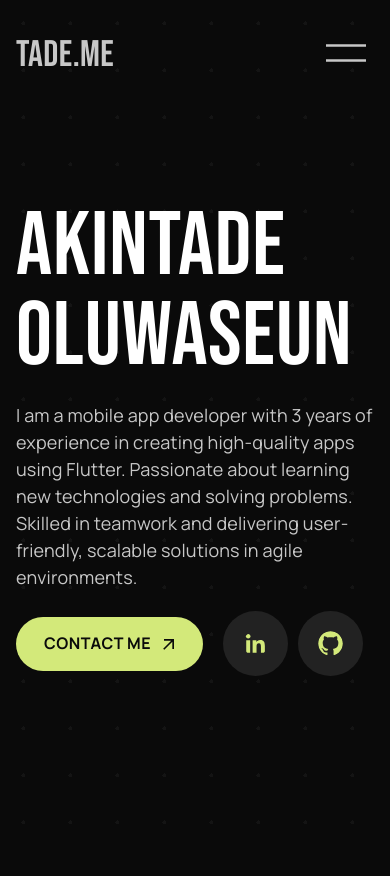
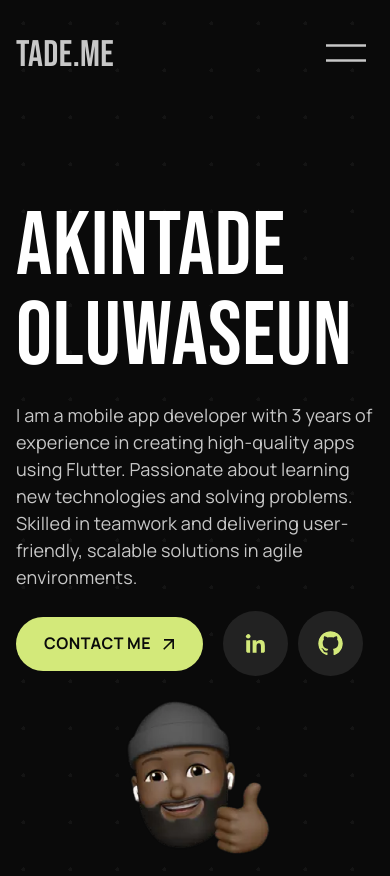
Before and after one commit to Gideon-Buba/portfolio, a React (Vite) app: page / in a window 390 px wide. Before the commit the page ends 844 px from the top, so only its background shows below. Built offline with nearby package versions, Linux system fonts and the light colour scheme.

Commit message:
fixed memoji responsiveness

```diff
--- a/src/components/Hero.tsx
+++ b/src/components/Hero.tsx
@@ -12,9 +12,7 @@ const HeroContainer = styled(Box)(() => ({
   gridTemplateRows: "1fr",
   gridColumnGap: "0px",
   gridRowGap: "0px",
-  // padding: "0 16px",
 
-  // Add media query for mobile view
   "@media (max-width: 700px)": {
     gridTemplateColumns: "1fr",
     gridTemplateRows: "auto auto",
@@ -47,7 +45,6 @@ const Hero: React.FC = () => {
           hi, i am <br />
         </Typography>
 
-        {/* Name text, always visible */}
         <Typography
           sx={{
             fontFamily: "Bebas Neue",
@@ -106,22 +103,23 @@ const Hero: React.FC = () => {
         </Box>
       </HeroTextContainer>
 
-      {/* <Box
+      <Box
         sx={{
           display: "flex",
           alignItems: "center",
           justifyContent: "center",
         }}
       >
-        <img
+        <Box
+          component="img"
           src="/assets/images/memoji.png"
           alt="memoji"
-          style={{
-            width: "500px",
-            height: "500px",
+          sx={{
+            width: { xs: "200px", sm: "300px", md: "500px" },
+            height: { xs: "200px", sm: "300px", md: "500px" },
           }}
         />
-      </Box> */}
+      </Box>
     </HeroContainer>
   );
 };
```
